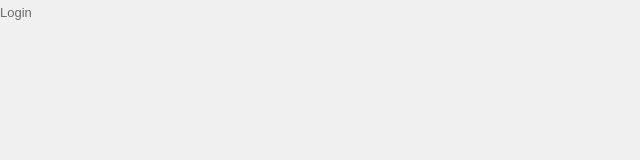
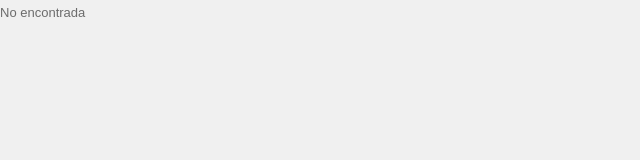
Before and after one commit to JairoBoss/Hackathon-Salud-Oaxaca, a React (Create React App) app in the folder my-app/: page / in a window 1280 px wide. Shown: the top 160 px of the page, without its empty margins (0-640 px from the left). Built offline with nearby package versions, Linux system fonts and the light colour scheme; a web font is replaced by a local one.

Commit message:
Ruta corregida

```diff
--- a/my-app/src/App.js
+++ b/my-app/src/App.js
@@ -1,27 +1,17 @@
-import logo from "./logo.svg";
 import "./App.css";
-import MenuOpciones from "./menuOpciones";
-import { Link, Switch, BrowserRouter, Route, Routes } from "react-router-dom";
-import Layout from "./components/Layout";
-import PublicLayout from "./components/Public/PublicLayout";
-import { AuthContext } from "./context/AuthContext";
-import { useContext, useEffect } from "react";
+import { BrowserRouter, Route, Routes } from "react-router-dom";
 
 function App() {
-
   const publicRoutes = (
     <Routes>
-      <Route path="/" element={<div >Login</div>} />
-      <Route path="/registro" element={<div >Registro</div>} />
+      <Route path="/login" element={<div>Login</div>} />
+      <Route path="/registro" element={<div>Registro</div>} />
       <Route path="*" element={<div>No encontrada</div>} />
     </Routes>
   );
 
   const userRoutes = (
     <Routes>
-      {/* <Route path="/" element={<Layout></Layout>}> */}
-      {/* Rutas publicas */}
-      {/* <Route element={<PublicLayout />}> */}
       <Route path="/" element={<div>Inicio</div>} />
       <Route path="tablero" element={<div>Admin</div>} />
       <Route path="perfil" element={<div>Perfil</div>} />
@@ -29,10 +19,6 @@ function App() {
       <Route path="examenes" element={<div>Examenes</div>} />
       <Route path="recomendaciones" element={<div>Recomendaciones</div>} />
       <Route path="*" element={<div>No encontrada</div>} />
-      {/* Por si no existe la ruta */}
-
-      {/* </Route> */}
-      {/* </Route> */}
     </Routes>
   );
 
@@ -42,12 +28,7 @@ function App() {
     return publicRoutes;
   };
 
-  return (
-    <BrowserRouter>
-      {getRoutes()}
-    </BrowserRouter>
-
-  );
+  return <BrowserRouter>{getRoutes()}</BrowserRouter>;
 }
 
 export default App;
```
